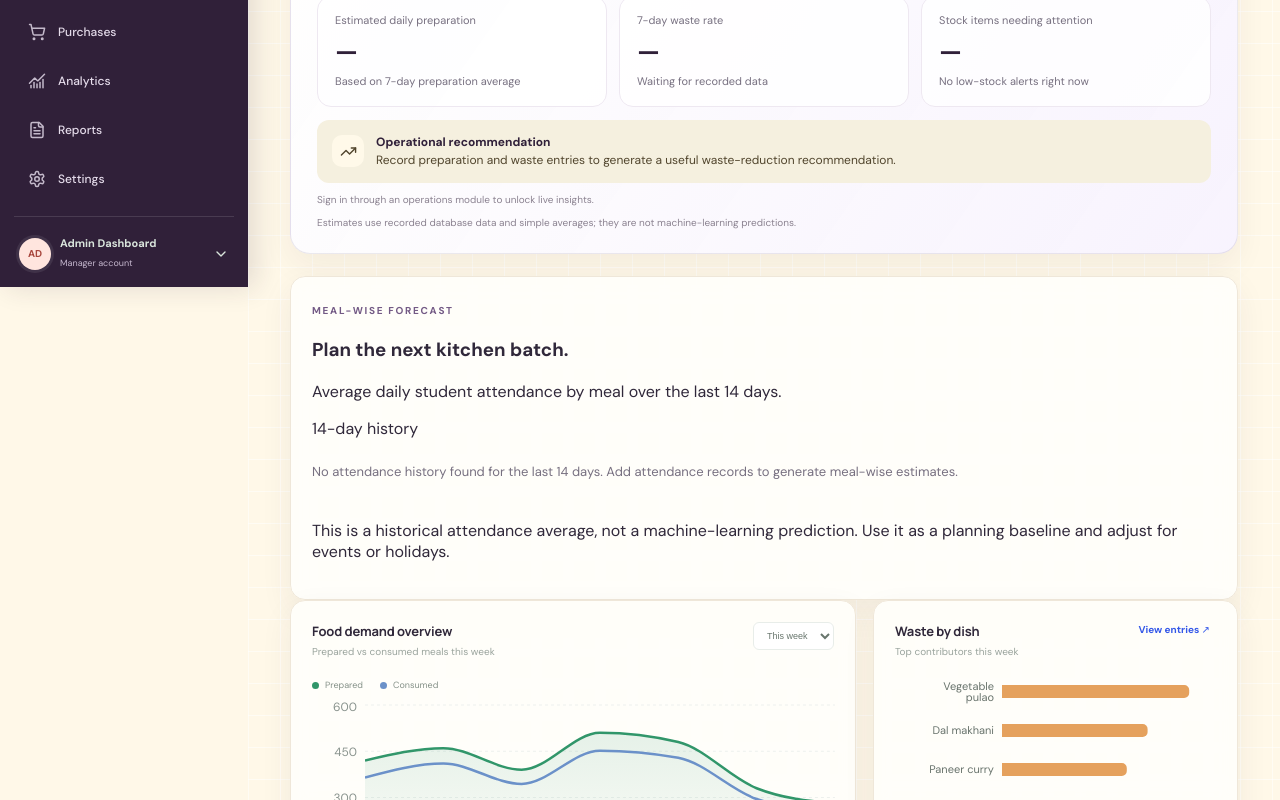
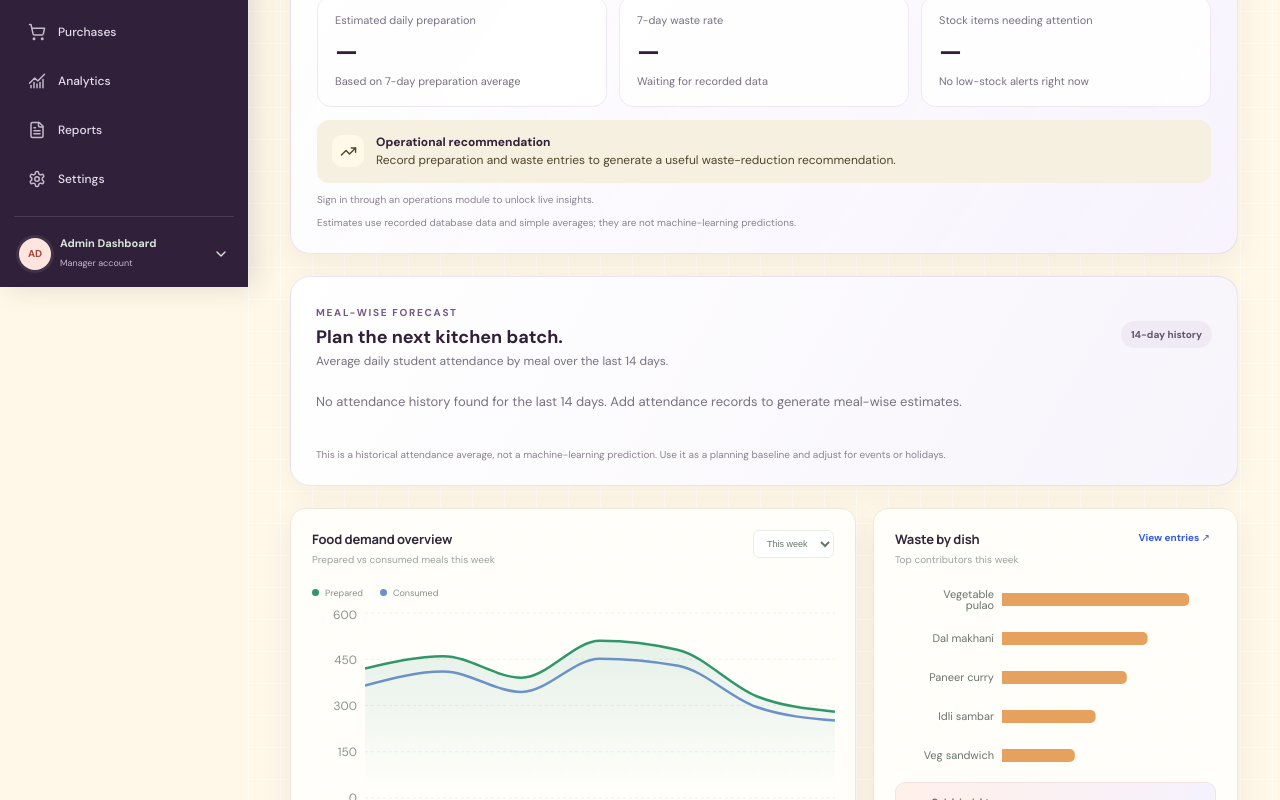
Before and after one commit to aradhana-bit/NOURIQ, a React (Vite) app in the folder frontend/: page / in a window 1280 px wide. Shown: the part 513-1313 px from the top of the page. Built offline with nearby package versions, Linux system fonts and the light colour scheme; no server answers.

Commit message:
Style meal-wise demand forecast cards

```diff
--- a/frontend/src/styles.css
+++ b/frontend/src/styles.css
@@ -537,3 +537,17 @@ body{background:#FFF8E8;color:#30283A}
 .intelligence-disclaimer,.intelligence-note{margin:10px 0 0;color:#8b8290;font-size:10px}
 .intelligence-empty{padding:24px 0;color:#777080;font-size:13px}
 @media(max-width:760px){.intelligence-panel{padding:18px}.intelligence-heading{flex-wrap:wrap}.intelligence-refresh{margin-left:56px}.intelligence-cards{grid-template-columns:1fr}.intelligence-card strong{font-size:22px}}
+
+.demand-forecast-panel{margin:0 0 22px;padding:23px 25px;border:1px solid rgba(90,72,115,.12);border-radius:20px;background:linear-gradient(120deg,#fff 0%,#f7f4fb 100%);box-shadow:0 10px 28px rgba(48,32,57,.045)}
+.demand-forecast-heading{display:flex;justify-content:space-between;align-items:center;gap:16px}
+.demand-forecast-heading h3{margin:4px 0;font-size:18px;color:#302039}
+.demand-forecast-heading p{margin:0;color:#777080;font-size:12px}
+.forecast-window{padding:7px 10px;border-radius:20px;background:#f0eaf5;color:#655171;font-size:10px;font-weight:700;white-space:nowrap}
+.forecast-grid{display:grid;grid-template-columns:repeat(4,minmax(0,1fr));gap:11px;margin-top:18px}
+.forecast-item{display:flex;flex-direction:column;gap:5px;padding:15px;border:1px solid #eee8f1;border-radius:13px;background:#fff}
+.forecast-item span{font-size:12px;font-weight:700;color:#6d5b78;text-transform:capitalize}
+.forecast-item strong{font-size:26px;color:#302039;letter-spacing:-.6px}
+.forecast-item small,.forecast-item em{font-size:10px;color:#827988;font-style:normal}
+.forecast-item em{margin-top:4px;color:#8d9a7b}
+.forecast-disclaimer{margin:13px 0 0;color:#8b8290;font-size:10px;line-height:1.5}
+@media(max-width:760px){.demand-forecast-panel{padding:18px}.forecast-grid{grid-template-columns:repeat(2,minmax(0,1fr))}}
```
